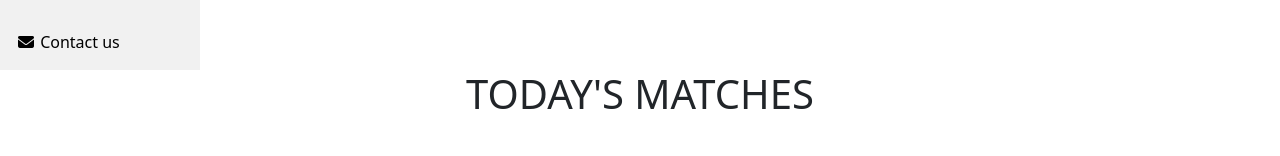
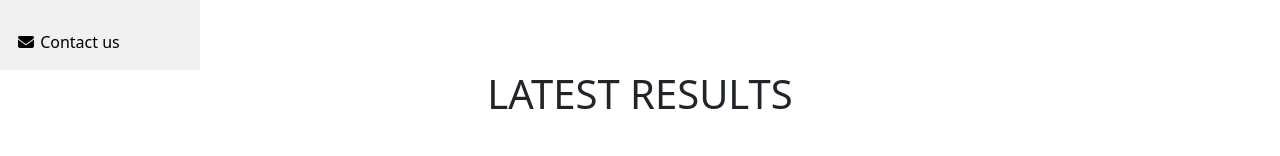
Before and after one commit to mcshayne/SportStatsWebV2, an Angular app: page /home in a window 1280 px wide. Shown: the part 162-318 px from the top of the page. Built offline with nearby package versions, Linux system fonts and the light colour scheme; no server answers.

Commit message:
Changed the title in home page.

```diff
--- a/src/app/component/home/home.component.html
+++ b/src/app/component/home/home.component.html
@@ -1,4 +1,4 @@
-<h1>TODAY'S MATCHES</h1>
+<h1>LATEST RESULTS</h1>
 <div class="div-football">
   <mat-card class="football-card">
     <mat-card-header>
```
